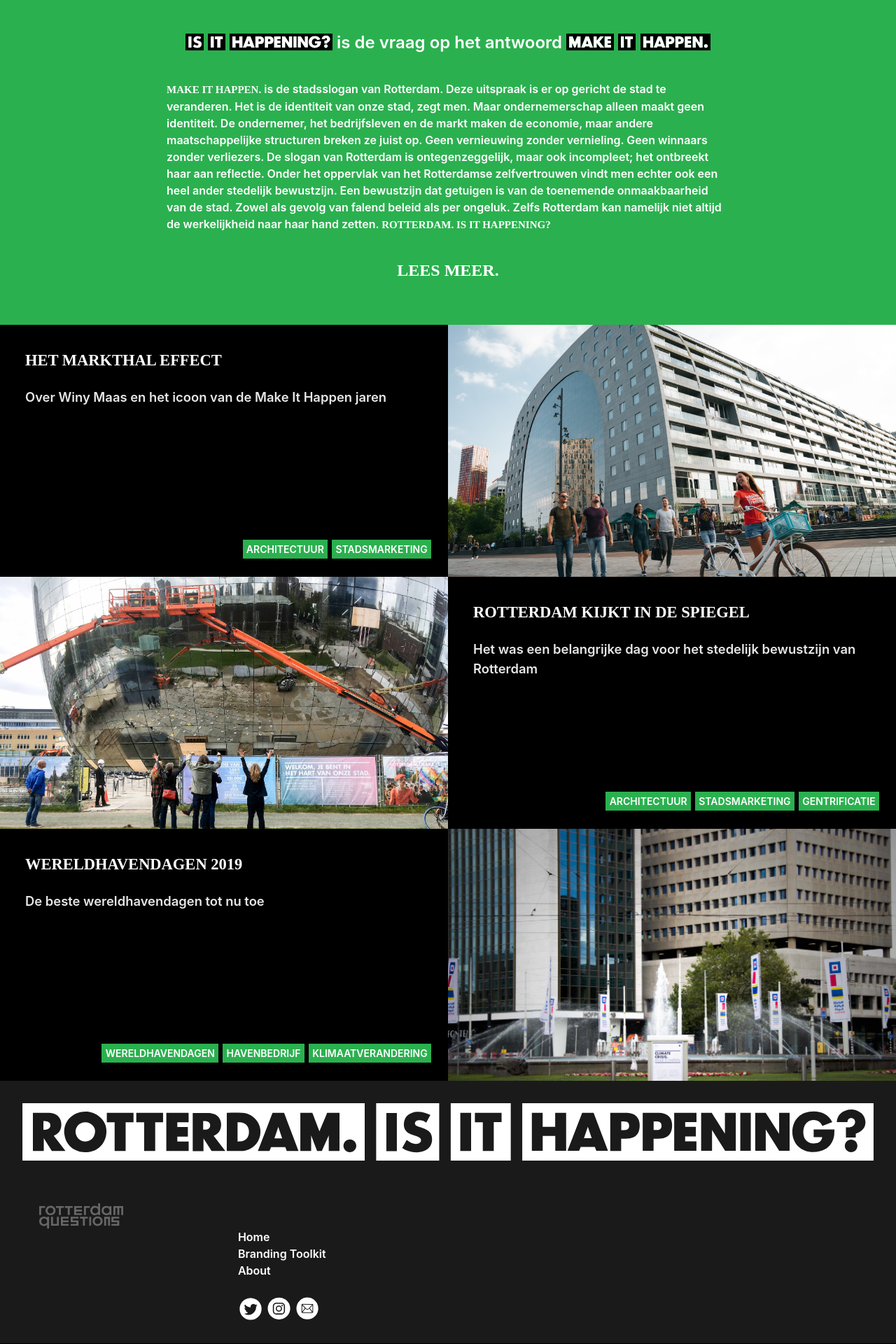
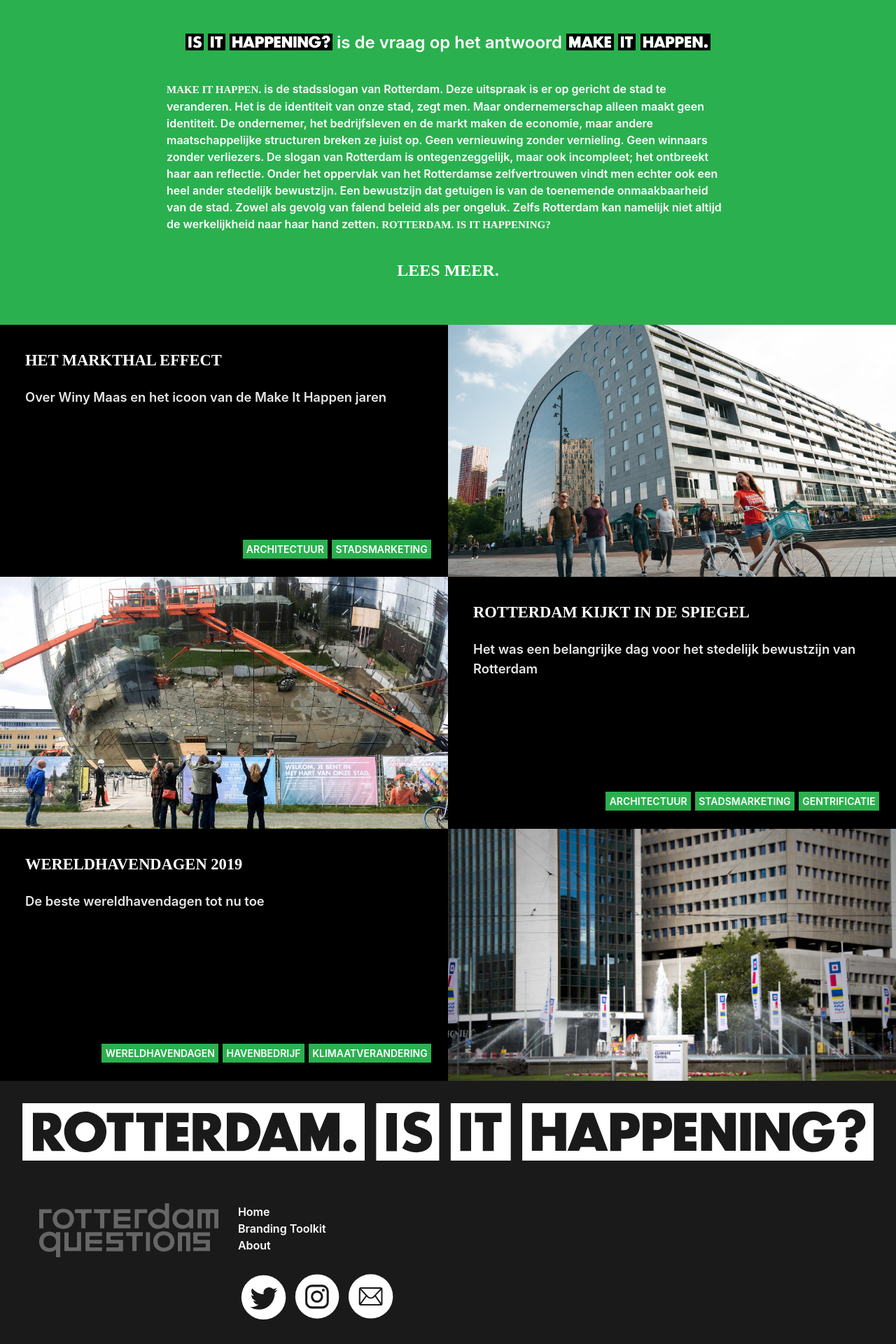
Before and after one commit to norealdirection/norealdirection.github.io, a Jekyll site: the page built from index.markdown, in a window 1280 px wide. Shown: the part 685-2605 px from the top of the page at 70% size. Built offline with Jekyll 4.4.1, drawn with Linux system fonts in a browser that asks for light colours.

Commit message:
Update _layout.scss

```diff
--- a/_sass/minima/_layout.scss
+++ b/_sass/minima/_layout.scss
@@ -446,11 +446,11 @@
 }
 
 .partners-svg {
-	width: 40%;
+	width: 20vw;
 }
 
 .social-svg {
-	width: 4%;
+	width: 8%;
 	display: inline;
 }
 
```
